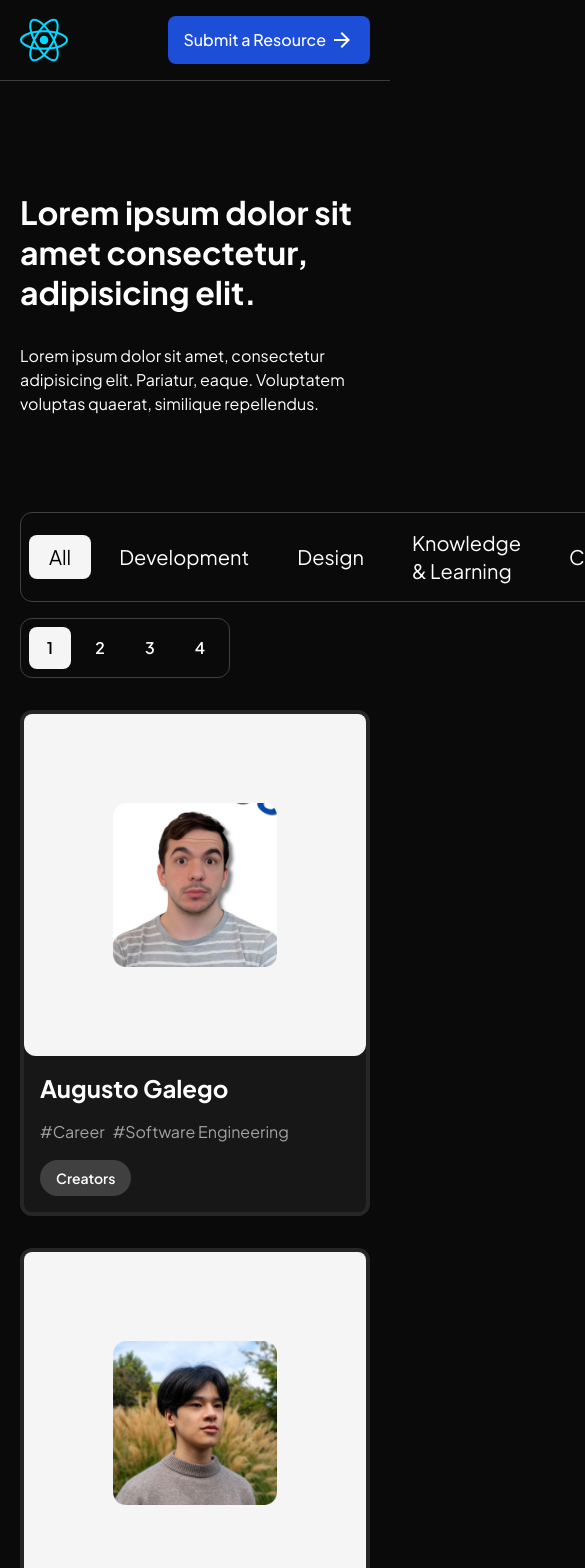
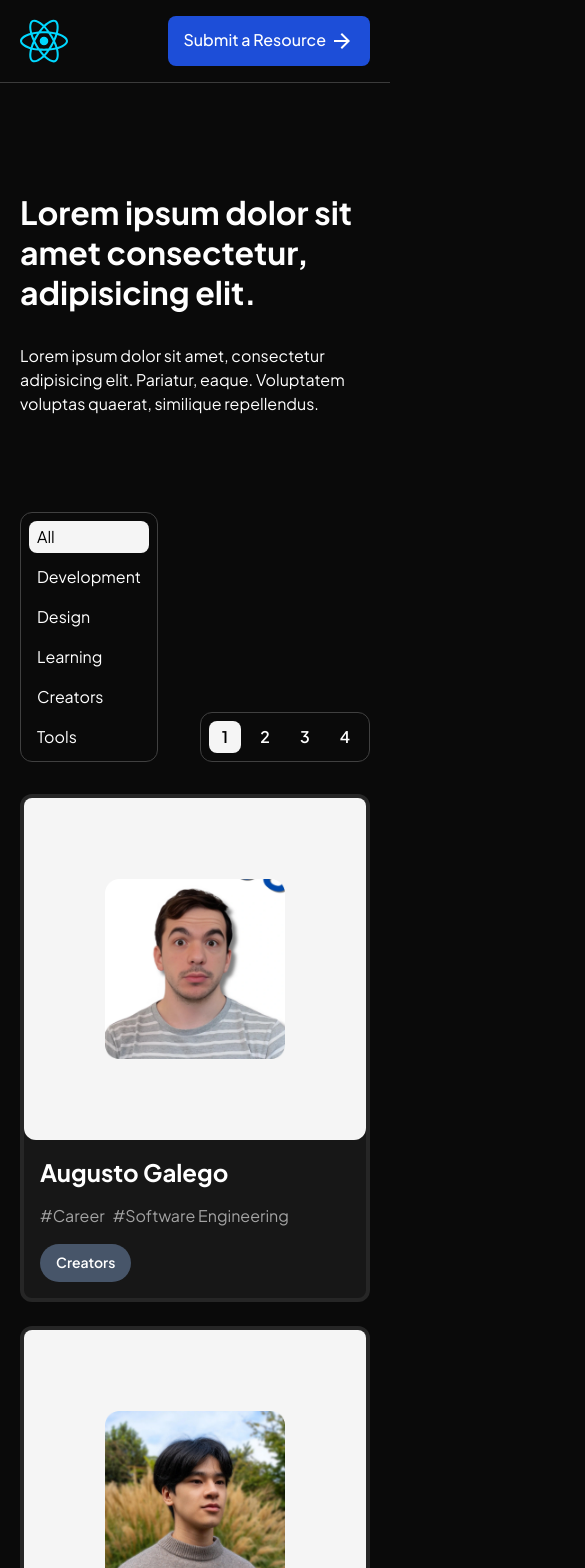
Before and after one commit to SnayderRodrigues/frontcards, a React (Vite) app: page / in a window 390 px wide. Shown: the top 1568 px of the page, 585 px wide, since content can reach past the window. Built offline with nearby package versions, Linux system fonts and the light colour scheme.

Commit message:
update: Filter and Card components styles. Add responsive design for Filter.jsx and added form link for header button

```diff
--- a/src/app/resources/Page.jsx
+++ b/src/app/resources/Page.jsx
@@ -28,7 +28,7 @@ const FeaturedTools = () => {
         selectedCategory={selectedCategory}
         setSelectedCategory={setSelectedCategory}
       />
-      <div className="grid grid-cols-1 sm:grid-cols-2 lg:grid-cols-3 xl:grid-cols-4 gap-8 mb-16">
+      <div className="grid grid-cols-1 sm:grid-cols-2 lg:grid-cols-3 xl:grid-cols-4 gap-6 mb-6 md:mb-10 lg:mb-12 xl:mb-16">
         {currentTools.map((tool) => (
           <Card key={tool.id} tool={tool} />
         ))}
@@ -41,7 +41,7 @@ const FeaturedTools = () => {
               setCurrentPage(index + 1);
               window.scrollTo({ top: 0 });
             }}
-            className={`w-[42px] aspect-square flex items-center justify-center font-semibold rounded-lg transition-colors ${
+            className={`w-[32px] lg:w-[36px] xl:w-[44px] aspect-square flex items-center justify-center text-base lg:text-lg xl:text-xl font-semibold rounded-lg transition-colors ${
               currentPage === index + 1
                 ? "bg-neutral-100 text-black"
                 : "hover:bg-neutral-800"
--- a/src/app/resources/Resource.jsx
+++ b/src/app/resources/Resource.jsx
@@ -33,9 +33,19 @@ const Resource = () => {
           <div className="flex gap-4">
             <Link
               onClick={() => navigate(-1)}
-              className="flex items-center justify-center text-xl font-medium text-white bg-neutral-950 px-5 py-2 border border-neutral-700 rounded-lg transition-colors hover:text-neutral-400"
+              className="group flex items-center justify-center gap-1 text-xl font-medium text-white bg-neutral-950 px-5 py-2 border border-neutral-700 rounded-lg transition-colors hover:text-neutral-400"
             >
-              &lt;Back
+              <svg
+                xmlns="http://www.w3.org/2000/svg"
+                width="16px"
+                height="16px"
+                viewBox="0 -960 960 960"
+                fill="#fff"
+                className="ml-[-4px] group-hover:fill-neutral-400 transition-colors"
+              >
+                <path d="M640-80 240-480l400-400 71 71-329 329 329 329-71 71Z" />
+              </svg>
+              <span className="mb-[2px]">Back</span>
             </Link>
             <Button text="View Resource" href={tool.source} />
           </div>
--- a/src/components/Button.jsx
+++ b/src/components/Button.jsx
@@ -5,9 +5,9 @@ const Button = ({ text, href }) => {
     <a
       href={href}
       target="_blank"
-      className="w-fit flex items-center gap-1 text-base sm:text-lg md:text-xl font-medium bg-blue-700 px-4 py-3 md:px-6 md:py-4 rounded-lg hover:bg-blue-800 transition-colors cursor-pointer"
+      className="w-fit flex items-center gap-1 text-base sm:text-lg lg:text-xl font-medium bg-blue-700 px-4 py-3 md:px-6 md:py-4 rounded-lg hover:bg-blue-800 transition-colors cursor-pointer"
     >
-      <span className="shrink-0">{text}</span>
+      <span className="shrink-0 mb-[2px]">{text}</span>
       <svg
         xmlns="http://www.w3.org/2000/svg"
         width="24px"
--- a/src/components/Card.jsx
+++ b/src/components/Card.jsx
@@ -15,21 +15,23 @@ const Card = ({ tool }) => {
       onClick={handleClick}
     >
       <div className="aspect-square flex items-center justify-center bg-neutral-100 rounded-b-xl">
-        <img src={tool.image} alt={tool.title} className="w-2/3 p-8" />
+        <img src={tool.image} alt={tool.title} className="w-2/3 p-6" />
       </div>
       <div className="flex flex-col gap-4 p-4">
         <span className="text-2xl font-bold">{tool.title}</span>
-        <span className="flex gap-2 text-neutral-400">
+        <span className="flex flex-wrap gap-2 text-neutral-400">
           {tool.tags.map((tag, index) => (
-            <span key={index}>#{tag}</span>
+            <span key={index} className="shrink-0">
+              #{tag}
+            </span>
           ))}
         </span>
-        <span className="w-fit text-sm font-semibold text-white bg-neutral-700 px-4 py-2 rounded-full">
-          {tool.category}
-        </span>
+        <div className="w-fit flex items-center justify-center text-sm font-semibold text-white bg-slate-600 px-4 py-2 rounded-full">
+          <span className="mb-[2px]">{tool.category}</span>
+        </div>
       </div>
       <div className="flex items-center gap-1 absolute top-2 right-2 z-10 text-sm bg-blue-700 px-3 py-2 rounded-lg opacity-0 transition-opacity group-hover:opacity-100">
-        More Info
+        <span className="mb-[2px]">More Info</span>
         <svg
           xmlns="http://www.w3.org/2000/svg"
           width="16px"
--- a/src/components/Filter.jsx
+++ b/src/components/Filter.jsx
@@ -11,7 +11,7 @@ const Filter = ({
     "All",
     "Development",
     "Design",
-    "Knowledge & Learning",
+    "Learning",
     "Creators",
     "Tools",
   ];
@@ -22,13 +22,12 @@ const Filter = ({
   };
 
   return (
-    <div className="flex flex-wrap items-center justify-between gap-4 mb-8">
-      <div className="sm:flex gap-2">
-        <ul className="flex items-center gap-2 text-xl p-2 border border-neutral-700 rounded-xl">
+    <div className="flex flex-wrap items-end justify-between gap-4 mb-8">
+      <ul className="hidden md:flex items-center gap-2 text-base lg:text-lg xl:text-xl p-2 border border-neutral-700 rounded-xl">
         {categories.map((category) => (
           <li
             key={category}
-              className={`flex items-center gap-2 px-5 py-2 rounded-lg cursor-pointer transition-colors ${
+            className={`flex items-center gap-2 px-2 py-1 lg:px-3 lg:py-1 xl:px-5 xl:py-2 rounded-lg cursor-pointer transition-colors ${
               selectedCategory === category
                 ? "bg-neutral-100 text-black"
                 : "hover:bg-neutral-800"
@@ -39,13 +38,27 @@ const Filter = ({
           </li>
         ))}
       </ul>
-      </div>
+      <ul className="flex flex-col md:hidden gap-2 text-base lg:text-lg xl:text-xl p-2 border border-neutral-700 rounded-xl">
+        {categories.map((category) => (
+          <li
+            key={category}
+            className={`flex items-center gap-2 px-2 py-1 lg:px-3 lg:py-1 xl:px-5 xl:py-2 rounded-lg cursor-pointer transition-colors ${
+              selectedCategory === category
+                ? "bg-neutral-100 text-black"
+                : "hover:bg-neutral-800"
+            }`}
+            onClick={() => handleCategoryClick(category)}
+          >
+            {category}
+          </li>
+        ))}
+      </ul>
       <div className="shrink-0 flex items-center gap-2 p-2 border border-neutral-700 rounded-xl overflow-hidden">
         {Array.from({ length: totalPages }, (_, index) => (
           <button
             key={index + 1}
             onClick={() => setCurrentPage(index + 1)}
-            className={`w-[42px] aspect-square flex items-center justify-center font-semibold rounded-lg transition-colors ${
+            className={`w-[32px] lg:w-[36px] xl:w-[44px] aspect-square flex items-center justify-center text-base lg:text-lg xl:text-xl font-semibold rounded-lg transition-colors ${
               currentPage === index + 1
                 ? "bg-neutral-100 text-black"
                 : "hover:bg-neutral-800"
--- a/src/components/Footer.jsx
+++ b/src/components/Footer.jsx
@@ -34,7 +34,7 @@ const Footer = () => {
             About
           </Link>
           <a
-            href=""
+            href="https://forms.gle/Rh2qCEwa7H3DAUQ26"
             target="_blank"
             className="w-fit text-xl hover:text-neutral-400 transition-colors"
           >
--- a/src/components/header.jsx
+++ b/src/components/header.jsx
@@ -15,7 +15,7 @@ const Header = () => {
             Frontend Tools
           </div>
         </a>
-        <div className="flex items-center gap-8 sm:text-lg md:text-xl font-medium">
+        <div className="flex items-center gap-8 sm:text-lg lg:text-xl font-medium">
           <Link
             to="/about"
             className="hidden sm:block hover:text-neutral-400 transition-colors"
@@ -23,7 +23,10 @@ const Header = () => {
           >
             About
           </Link>
-          <Button text="Submit a Resource" href="" />
+          <Button
+            text="Submit a Resource"
+            href="https://forms.gle/Rh2qCEwa7H3DAUQ26"
+          />
         </div>
       </nav>
     </header>
--- a/src/data/ResourcesData.js
+++ b/src/data/ResourcesData.js
@@ -250,7 +250,7 @@ const ResourcesData = [
     id: uuidv4(),
     title: "Coursera",
     image: Coursera,
-    category: "Knowledge & Learning",
+    category: "Learning",
     tags: ["Online Courses", "Education"],
     slug: "coursera",
     description:
@@ -261,7 +261,7 @@ const ResourcesData = [
     id: uuidv4(),
     title: "Daily.dev",
     image: DailyDev,
-    category: "Knowledge & Learning",
+    category: "Learning",
     tags: ["News", "Community"],
     slug: "daily-dev",
     description:
@@ -360,7 +360,7 @@ const ResourcesData = [
     id: uuidv4(),
     title: "MDN",
     image: Mdn,
-    category: "Knowledge & Learning",
+    category: "Learning",
     tags: ["Documentation", "Reference"],
     slug: "mdn",
     description:
@@ -481,7 +481,7 @@ const ResourcesData = [
     id: uuidv4(),
     title: "Stack Overflow",
     image: StackOverflow,
-    category: "Knowledge & Learning",
+    category: "Learning",
     tags: ["Community", "Q&A"],
     slug: "stack-overflow",
     description:
@@ -525,7 +525,7 @@ const ResourcesData = [
     id: uuidv4(),
     title: "Udemy",
     image: Udemy,
-    category: "Knowledge & Learning",
+    category: "Learning",
     tags: ["Online Courses", "Education"],
     slug: "udemy",
     description:
--- a/src/index.css
+++ b/src/index.css
@@ -24,12 +24,17 @@
   box-sizing: border-box;
 }
 
+html {
+  overflow-x: hidden;
+}
+
 body {
   min-width: 320px;
   min-height: 100vh;
   width: 100%;
   background-color: #0a0a0a;
   margin: 0;
+  overflow-x: hidden;
 }
 
 li {
```
Also changed, not shown: src/assets/nextjs.svg. Lines whose indentation alone changed are shown as unchanged.
